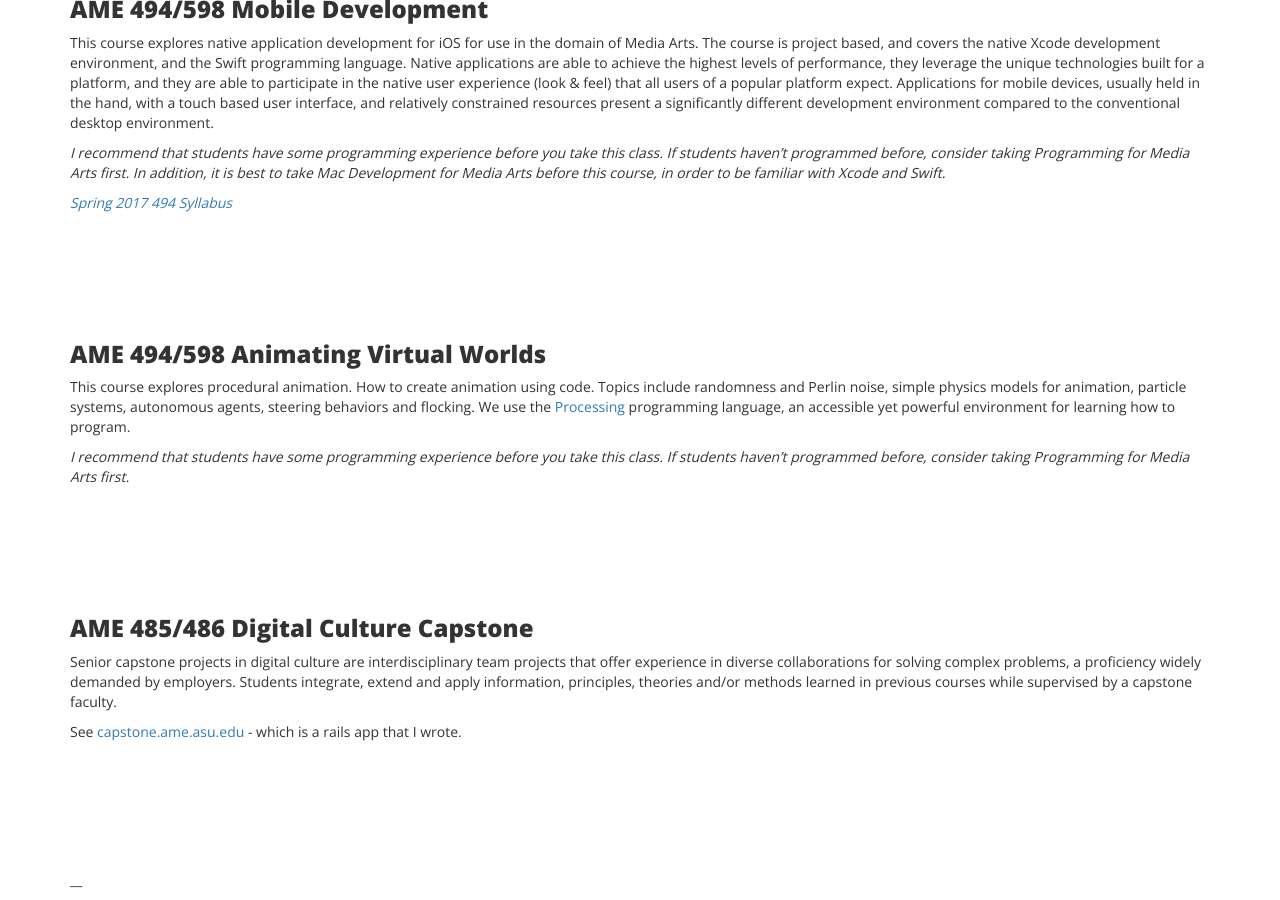
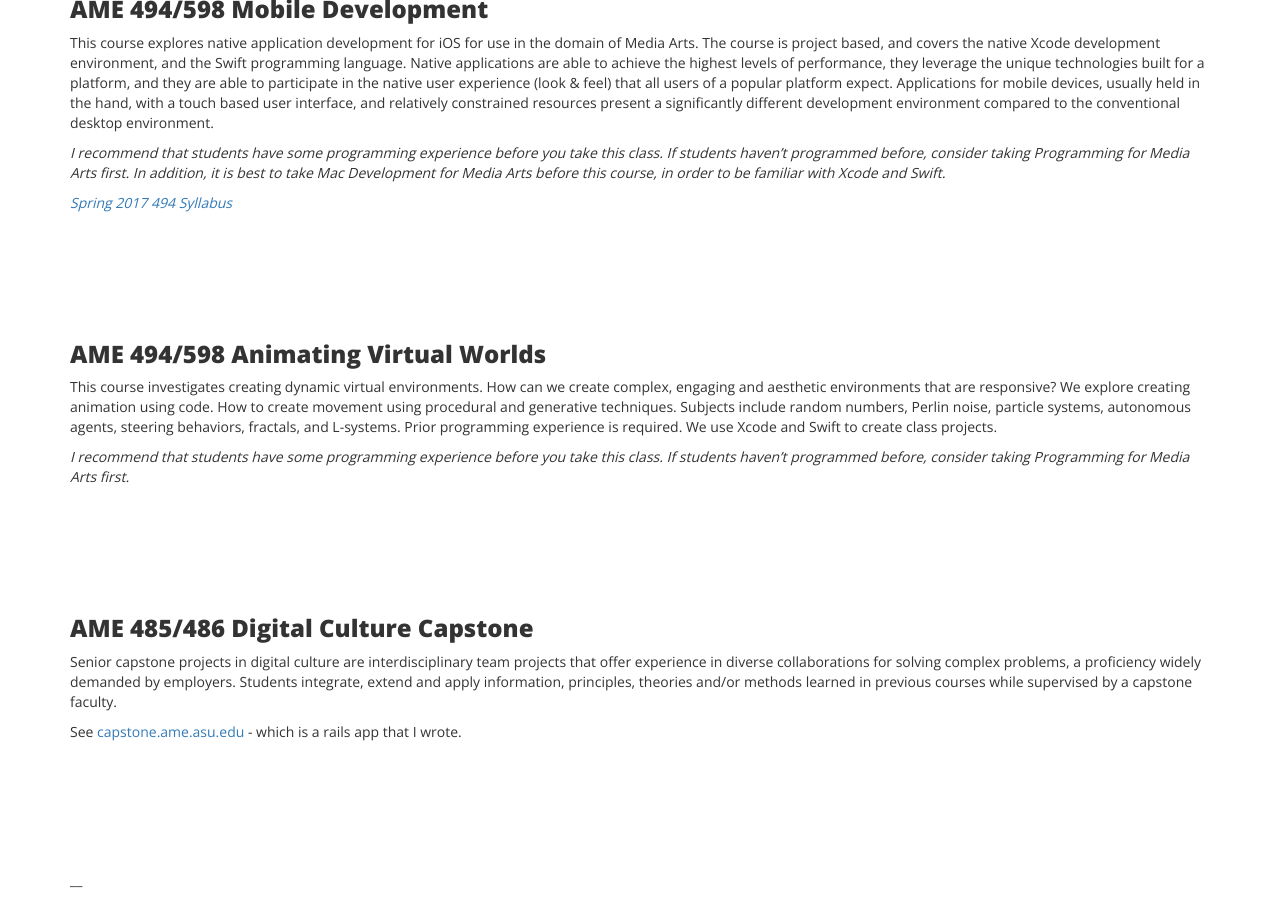
Before and after one commit to lnolson/lnolson.github.io, a Jekyll site: the page built from index.md, in a window 1280 px wide and 900 px high, scrolled down 1174 px. Built offline with Jekyll 4.4.1, drawn with Linux system fonts in a browser that asks for light colours; some of the changed text lies outside the part shown.

Commit message:
Updated the description for AVW class. Also, updated title.

```diff
--- a/index.md
+++ b/index.md
@@ -6,7 +6,7 @@ layout: default
 <div markdown="1" class="lead lead-section">
 Hello, I'm <span class="lead-bold">Loren Olson</span>, a teacher, researcher, and software developer.
 
-I'm an Assistant Clinical Professor at the School of Arts, Media + Engineering,
+I'm a Clinical Associate Professor at the School of Arts, Media + Engineering,
 
 Herberger Institute for Design and the Arts, Arizona State University.
 </div>
@@ -49,7 +49,7 @@ This course explores native application development for iOS for use in the domai
 <div markdown="1" class="lead-section">
 ### AME 494/598 Animating Virtual Worlds
 
-This course explores procedural animation. How to create animation using code. Topics include randomness and Perlin noise, simple physics models for animation, particle systems, autonomous agents, steering behaviors and flocking. We use the [Processing](http://processing.org) programming language, an accessible yet powerful environment for learning how to program.
+This course investigates creating dynamic virtual environments. How can we create complex, engaging and aesthetic environments that are responsive? We explore creating animation using code. How to create movement using procedural and generative techniques. Subjects include random numbers, Perlin noise, particle systems, autonomous agents, steering behaviors, fractals, and L-systems. Prior programming experience is required. We use Xcode and Swift to create class projects.
 
 *I recommend that students have some programming experience before you take this class. If students haven't programmed before, consider taking Programming for Media Arts first.*
 </div>
```
Also changed, not shown: about.md (+1 -1 lines).
